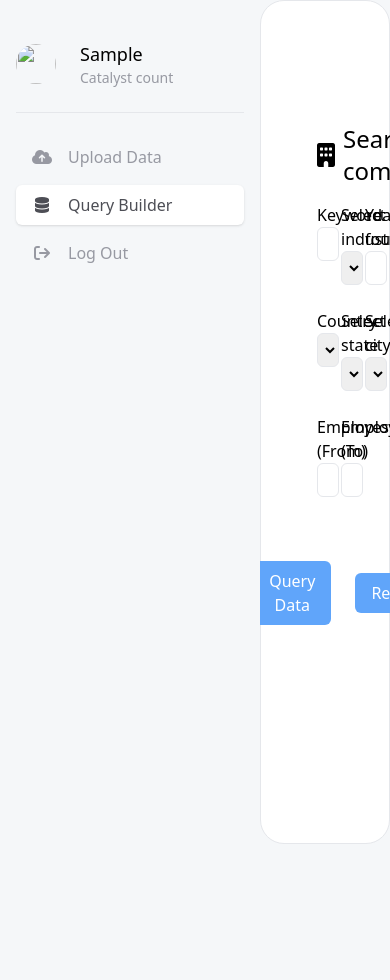
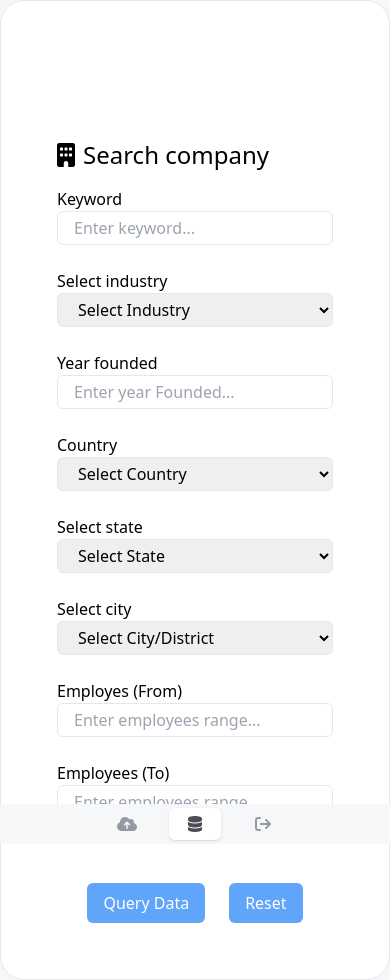
Before and after one commit to hardiksuthar74/catalyst-count, a Django app: page /app/company in a window 390 px wide; the page is wider, and only the part inside the window is pictured. Before the commit the page ends 844 px from the top of that part, so only its background shows below. Run offline with Django 5.2, Linux system fonts and the light colour scheme; the visitor is signed in with stand-in values (Sample User, id 1); data that the repository does not hold is empty; parts of the project's set-up code (start-up, migrations or seed data) failed here and were passed over; some libraries are stand-ins or nearby versions.

Commit message:
Change for ui responsive

```diff
--- a/catalyst-count/templates/app/company.html
+++ b/catalyst-count/templates/app/company.html
@@ -1,6 +1,9 @@
 {% extends "home.html" %} {% block content %}{% include "loader.html" %}
 <div class="p-4">
-  <div id="count-display" class="mt-4 text-blue-600 font-bold text-lg h-[50px]">
+  <div
+    id="count-display"
+    class="mt-4 text-blue-600 font-bold text-lg h-[50px] max-sm:mb-4"
+  >
     <!-- The count will be displayed here -->
   </div>
   <div>
@@ -9,7 +12,9 @@
       <p class="text-2xl">Search company</p>
     </div>
     <form id="query-form">
-      <div class="grid grid-cols-3 gap-y-6 justify-start gap-x-6">
+      <div
+        class="grid grid-cols-3 gap-y-6 justify-start gap-x-6 max-md:grid-cols-2 max-sm:grid-cols-1"
+      >
         <div class="flex flex-col">
           <label>Keyword</label>
           <input
@@ -88,7 +93,7 @@
           />
         </div>
 
-        <div class="col-span-3 mt-10">
+        <div class="col-span-3 mt-10 max-md:col-span-2 max-sm:col-span-1">
           <div class="flex justify-center items-center gap-x-6 text-white">
             <button
               class="bg-blue-400 hover:bg-blue-400/90 px-4 py-2 rounded-md"
--- a/catalyst-count/templates/home.html
+++ b/catalyst-count/templates/home.html
@@ -15,7 +15,9 @@
   <body class="bg-[#f5f7f9]">
     {% include "navbar.html" %}
     <script src="https://cdn.tailwindcss.com"></script>
-    <div class="ml-[260px] p-10 bg-[#fff] min-h-screen rounded-3xl border">
+    <div
+      class="ml-[260px] p-10 bg-[#fff] min-h-screen rounded-3xl border max-sm:ml-0"
+    >
       {% block content %}{% endblock %}
     </div>
   </body>
--- a/catalyst-count/templates/navbar.html
+++ b/catalyst-count/templates/navbar.html
@@ -7,10 +7,10 @@
 </style>
 
 <div
-  class="w-[260px] text-black fixed h-full top-0 bottom-0 left-0 bg-[#f5f7f9]"
+  class="w-[260px] text-black fixed h-full bottom-0 left-0 bg-[#f5f7f9] max-sm:w-full max-sm:h-10 sm:top-0"
 >
-  <div class="px-4 py-10">
-    <div class="flex justify-start gap-x-6 items-center">
+  <div class="px-4 py-10 max-sm:px-0 max-sm:py-0 max-sm:h-full">
+    <div class="flex justify-start gap-x-6 items-center max-sm:hidden">
       <img
         class="w-10 h-10 rounded-full"
         src="https://easy-peasy.ai/cdn-cgi/image/quality=80,format=auto,width=700/https://fdczvxmwwjwpwbeeqcth.supabase.co/storage/v1/object/public/images/f8239007-7d36-45ce-a0a1-fdf91052b10e/299f5e14-73c4-4a9b-99c9-e44adbc218cf.png"
@@ -21,48 +21,48 @@
       </div>
     </div>
 
-    <hr class="my-6" />
+    <hr class="my-6 max-sm:hidden" />
 
-    <div class="flex flex-col gap-y-2 text-[#9799a2]">
+    <div
+      class="flex flex-col max-sm:h-full max-sm:items-center gap-y-2 text-[#9799a2] max-sm:flex-row max-sm:gap-y-0 max-sm:w-full max-sm:justify-center max-sm:gap-x-4"
+    >
       <a href="upload">
         <div
           id="upload-link"
-          class="flex gap-x-4 justify-start items-center hover:bg-[#fff] hover:text-[#4d4e55] rounded-md px-4 py-2 hover:shadow"
+          class="flex gap-x-4 justify-start max-sm:justify-center items-center hover:bg-[#fff] hover:text-[#4d4e55] rounded-md px-4 py-2 hover:shadow"
         >
           <i
             class="fa fa-cloud-upload w-5 flex justify-center items-center"
             aria-hidden="true"
           ></i>
-
-          Upload Data
+          <span class="max-sm:hidden"> Upload Data </span>
         </div>
       </a>
       <a href="company">
         <div
           id="query-link"
-          class="flex gap-x-4 justify-start items-center hover:bg-[#fff] hover:text-[#4d4e55] rounded-md px-4 py-2 hover:shadow"
+          class="flex gap-x-4 justify-start max-sm:justify-center items-center hover:bg-[#fff] hover:text-[#4d4e55] rounded-md px-4 py-2 hover:shadow"
         >
           <i
             class="fa fa-database w-5 flex justify-center items-center"
             aria-hidden="true"
           ></i>
-
-          Query Builder
+          <span class="max-sm:hidden"> Query Builder </span>
         </div>
       </a>
 
-      <form class="w-full" method="post" action="{% url 'account_logout' %}">
+      <form class="sm:w-full" method="post" action="{% url 'account_logout' %}">
         {% csrf_token %}
 
         <button
           type="submit"
-          class="flex gap-x-4 justify-start items-center hover:bg-[#fff] hover:text-[#4d4e55] rounded-md px-4 py-2 hover:shadow w-full"
+          class="flex gap-x-4 justify-start max-sm:justify-center items-center hover:bg-[#fff] hover:text-[#4d4e55] rounded-md px-4 py-2 hover:shadow w-full"
         >
           <i
             class="fa fa-sign-out w-5 flex justify-center items-center"
             aria-hidden="true"
           ></i>
-          Log Out
+          <span class="max-sm:hidden"> Log Out </span>
         </button>
       </form>
     </div>
```
Also changed, not shown: catalyst-count/templates/app/upload.html (+5 -2 lines).
